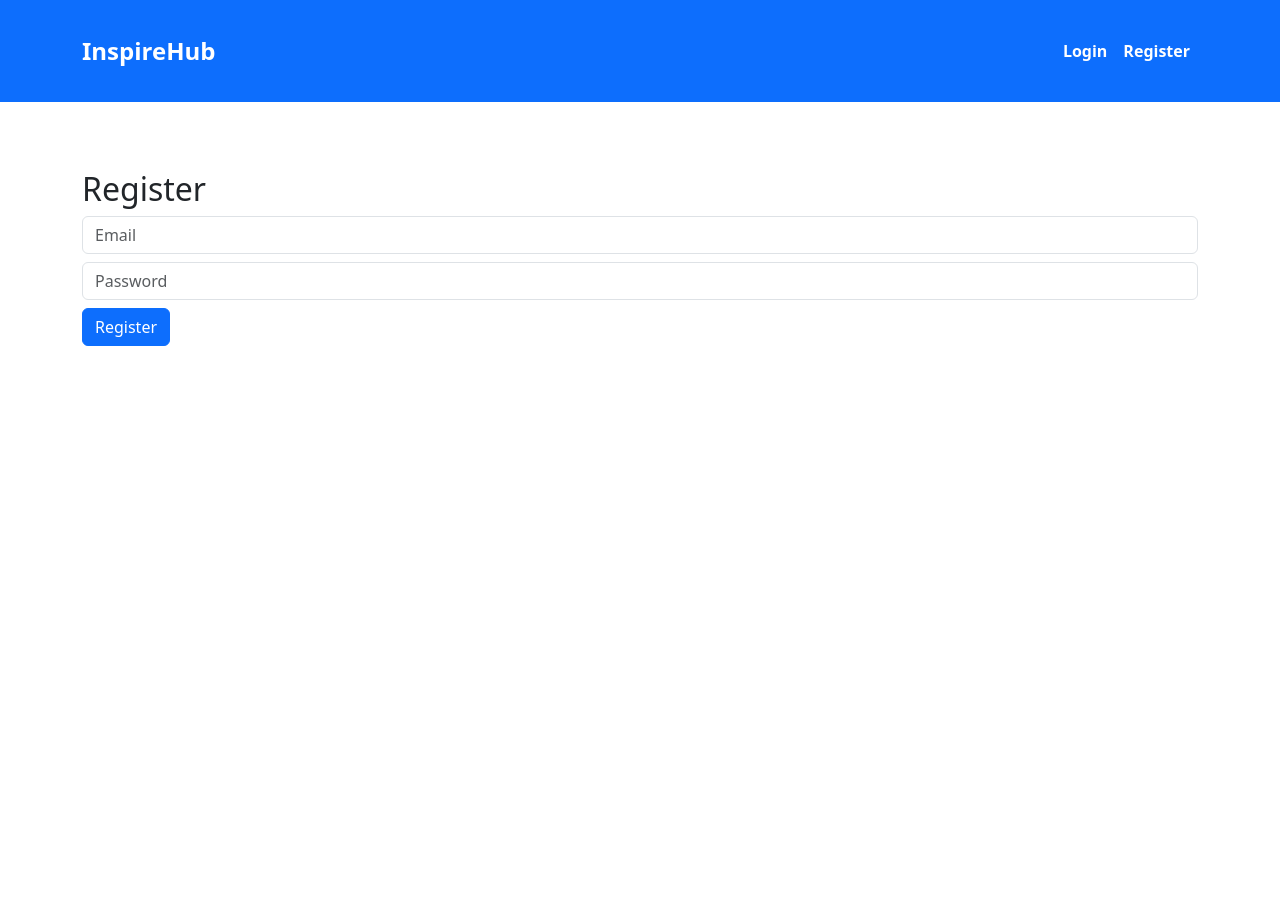
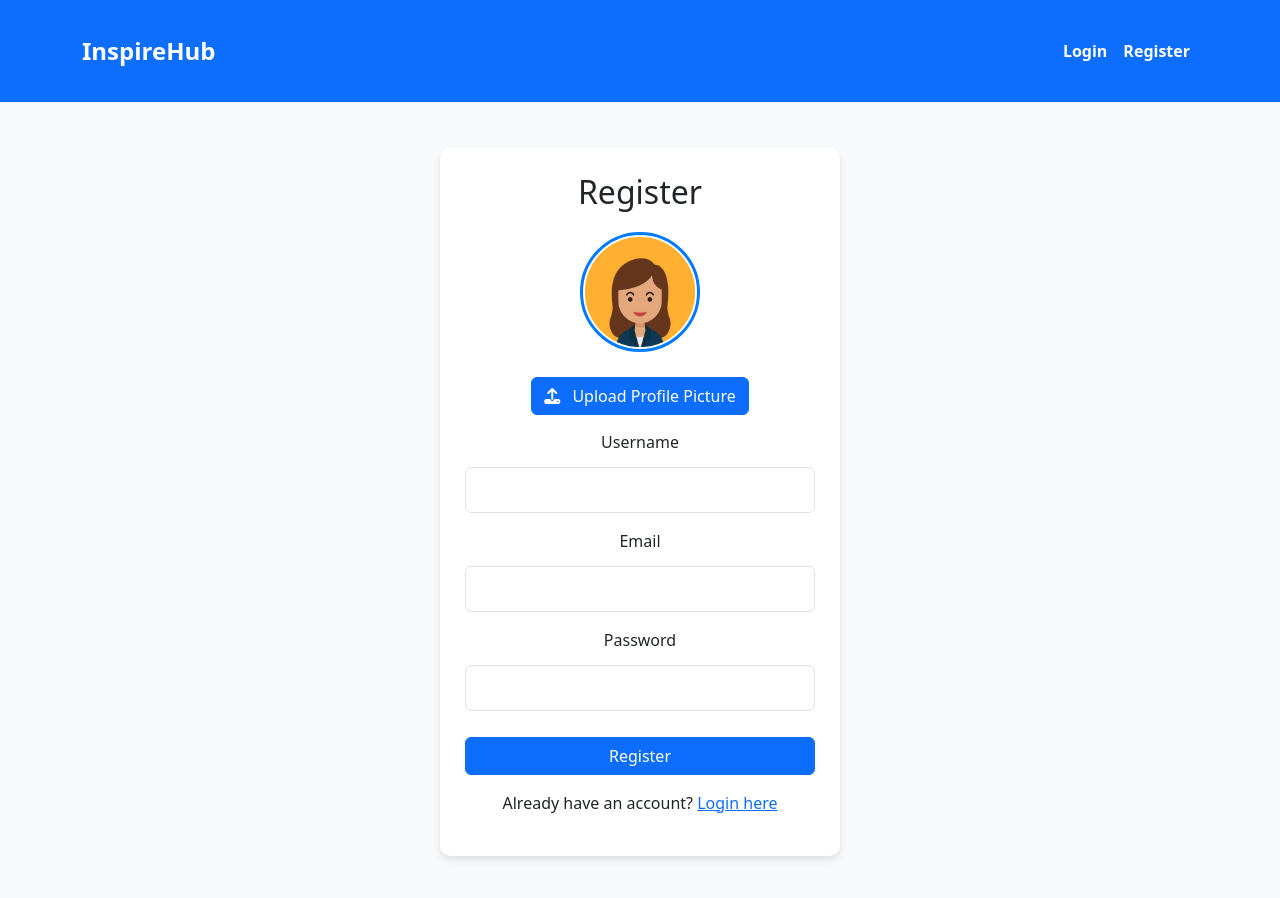
Before and after one commit to Hila4194/InspireHub-Frontend, a React (Vite) app: page /register in a window 1280 px wide. Shown: the top 898 px of the page. Before the commit the page ends 800 px from the top, so only its background shows below. Built offline with nearby package versions, Linux system fonts and the light colour scheme.

Commit message:
Arrangement of the application - development of a registration screen and adding a profile picture option, arrangement of a login screen with a username and password

```diff
--- a/package.json
+++ b/package.json
@@ -10,10 +10,12 @@
     "preview": "vite preview"
   },
   "dependencies": {
+    "@fortawesome/fontawesome-free": "^6.7.2",
     "axios": "^1.8.1",
     "bootstrap": "^5.3.3",
     "react": "^19.0.0",
     "react-dom": "^19.0.0",
+    "react-icons": "^5.5.0",
     "react-router-dom": "^7.2.0"
   },
   "devDependencies": {
--- a/src/App.tsx
+++ b/src/App.tsx
@@ -1,7 +1,8 @@
 import AppRoutes from "./routes";
-import AuthProvider from "./context/Authcontext";
+import { AuthProvider } from "./context/AuthContext";
 import Navbar from "./components/Navbar";
 import "./styles/App.css";
+import "@fortawesome/fontawesome-free/css/all.css";
 
 const App = () => {
   console.log("App component is rendering!");
--- a/src/context/AuthContext.tsx
+++ b/src/context/AuthContext.tsx
@@ -1,40 +1,71 @@
-import React, { createContext, useState } from "react";
+import React, { createContext, useState, useEffect } from "react";
+import axios from "axios";
+
+interface AuthContextType {
+    user: User | null;
+    login: (userData: LoginData) => Promise<void>;
+    logout: () => void;
+}
 
 interface User {
     _id: string;
-  email: string;
+    username: string;
+    profilePicture?: string;
+    accessToken: string;
 }
 
-interface AuthContextType {
-  user: User | null;
-  token: string | null;
-  login: (token: string, user: User) => void;
-  logout: () => void;
+interface LoginData {
+    username: string;
+    password: string;
 }
 
 export const AuthContext = createContext<AuthContextType | null>(null);
 
-const AuthProvider: React.FC<{ children: React.ReactNode }> = ({ children }) => {
-  const [user, setUser] = useState<User | null>(null);
-  const [token, setToken] = useState<string | null>(localStorage.getItem("token"));
+export const AuthProvider: React.FC<{ children: React.ReactNode }> = ({ children }) => {
+    const [user, setUser] = useState<User | null>(() => {
+        const storedUser = localStorage.getItem("user");
+        return storedUser ? JSON.parse(storedUser) : null;
+    });
 
-  const login = (newToken: string, userData: User) => {
-    localStorage.setItem("token", newToken);
-    setToken(newToken);
-    setUser(userData);
+    // Login function
+    const login = async (userData: LoginData) => {
+        try {
+            const response = await axios.post("http://localhost:5000/api/auth/login", {
+                username: userData.username,
+                password: userData.password,
+            });
+
+            const loggedInUser: User = {
+                _id: response.data._id,
+                username: response.data.username,
+                profilePicture: response.data.profilePicture,
+                accessToken: response.data.accessToken,
             };
 
-  const logout = () => {
-    localStorage.removeItem("token");
-    setToken(null);
-    setUser(null);
+            setUser(loggedInUser);
+            localStorage.setItem("user", JSON.stringify(loggedInUser));
+        } catch {
+            throw new Error("Invalid username or password");
+        }
     };
 
+    // Logout function
+    const logout = () => {
+        setUser(null);
+        localStorage.removeItem("user");
+    };
+
+    // Automatically load user from localStorage when the app starts
+    useEffect(() => {
+        const storedUser = localStorage.getItem("user");
+        if (storedUser) {
+            setUser(JSON.parse(storedUser));
+        }
+    }, []);
+
     return (
-    <AuthContext.Provider value={{ user, token, login, logout }}>
+        <AuthContext.Provider value={{ user, login, logout }}>
             {children}
         </AuthContext.Provider>
     );
 };
-
-export default AuthProvider;
--- a/src/pages/DashboardPage.tsx
+++ b/src/pages/DashboardPage.tsx
@@ -1,7 +1,7 @@
 import React, { useContext, useEffect, useState } from "react";
 import axios from "axios";
 import { useNavigate } from "react-router-dom";
-import { AuthContext } from "../context/Authcontext";
+import { AuthContext } from "../context/AuthContext";
 import "../styles/dashboard.css";
 
 interface Post {
--- a/src/pages/LoginPage.tsx
+++ b/src/pages/LoginPage.tsx
@@ -1,33 +1,74 @@
 import React, { useState, useContext } from "react";
+import { useNavigate } from "react-router-dom";
 import axios from "axios";
-import { useNavigate } from "react-router-dom";
-import { AuthContext } from "../context/Authcontext";
+import { AuthContext } from "../context/AuthContext";
 
 const LoginPage = () => {
-  const [email, setEmail] = useState("");
+    const authContext = useContext(AuthContext);
+    if (!authContext) {
+        throw new Error("AuthContext is null");
+    }
+    const { login } = authContext;
+    const navigate = useNavigate();
+
+    const [username, setUsername] = useState("");
     const [password, setPassword] = useState("");
-  const { login } = useContext(AuthContext)!;
-  const navigate = useNavigate();
+    const [error, setError] = useState("");
 
     const handleSubmit = async (e: React.FormEvent) => {
         e.preventDefault();
+        setError("");
+
+        if (!username || !password) {
+            setError("Please enter your username and password.");
+            return;
+        }
+
         try {
-      const res = await axios.post("http://localhost:5000/auth/login", { email, password });
-      login(res.data.token, res.data.user);
+            const response = await axios.post("http://localhost:5000/api/auth/login", {
+                username,
+                password
+            });
+
+            login(response.data);
             navigate("/dashboard");
-    } catch (error) {
-      console.error("Login failed:", error);
+        } catch{
+            setError("Invalid username or password. Please try again.");
         }
     };
 
     return (
-    <div className="container mt-5">
-      <h2>Login</h2>
+        <div className="container d-flex justify-content-center align-items-center vh-100">
+            <div className="card p-4 shadow-lg" style={{ width: "400px" }}>
+                <h2 className="text-center">Login</h2>
+                {error && <div className="alert alert-danger text-center">{error}</div>}
                 <form onSubmit={handleSubmit}>
-        <input type="email" placeholder="Email" value={email} onChange={(e) => setEmail(e.target.value)} className="form-control mb-2"/>
-        <input type="password" placeholder="Password" value={password} onChange={(e) => setPassword(e.target.value)} className="form-control mb-2"/>
-        <button type="submit" className="btn btn-primary">Login</button>
+                    <div className="mb-3">
+                        <label className="form-label">Username</label>
+                        <input
+                            type="text"
+                            className="form-control"
+                            placeholder="Enter your username"
+                            value={username}
+                            onChange={(e) => setUsername(e.target.value)}
+                        />
+                    </div>
+                    <div className="mb-3">
+                        <label className="form-label">Password</label>
+                        <input
+                            type="password"
+                            className="form-control"
+                            placeholder="Enter your password"
+                            value={password}
+                            onChange={(e) => setPassword(e.target.value)}
+                        />
+                    </div>
+                    <button type="submit" className="btn btn-primary w-100">Login</button>
                 </form>
+                <div className="text-center mt-3">
+                    <p>Don't have an account? <a href="/register">Register here</a></p>
+                </div>
+            </div>
         </div>
     );
 };
--- a/src/pages/ProfilePage.tsx
+++ b/src/pages/ProfilePage.tsx
@@ -1,5 +1,5 @@
 import { useContext } from "react";
-import { AuthContext } from "../context/Authcontext";
+import { AuthContext } from "../context/AuthContext";
 import "../styles/profile.css";
 
 const Profile = () => {
@@ -11,7 +11,7 @@ const Profile = () => {
         <h2>User Profile</h2>
         {user ? (
           <>
-            <h4 className="fw-bold">{user.email}</h4>
+            <h4 className="fw-bold">{user.username}</h4>
             <p className="text-muted">User ID: {user._id}</p>
           </>
         ) : (
--- a/src/pages/RegisterPage.tsx
+++ b/src/pages/RegisterPage.tsx
@@ -1,30 +1,154 @@
 import React, { useState } from "react";
 import axios from "axios";
-import { useNavigate } from "react-router-dom";
+import { Link, useNavigate } from "react-router-dom";
+import "../styles/register.css";
+import defaultAvatar from "../assets/default-avatar.png"; // Import default avatar
 
 const RegisterPage = () => {
+  const [username, setUsername] = useState("");
   const [email, setEmail] = useState("");
   const [password, setPassword] = useState("");
+  const [profilePicture, setProfilePicture] = useState<File | null>(null);
+  const [previewImage, setPreviewImage] = useState<string>(defaultAvatar);
+  const [message, setMessage] = useState("");
   const navigate = useNavigate();
 
-  const handleSubmit = async (e: React.FormEvent) => {
+  // Validation state
+  const [errors, setErrors] = useState<{ username?: string; email?: string; password?: string }>({});
+
+  // Handle File Selection
+  const handleFileChange = (e: React.ChangeEvent<HTMLInputElement>) => {
+    if (e.target.files && e.target.files[0]) {
+      const file = e.target.files[0];
+      setProfilePicture(file);
+      setPreviewImage(URL.createObjectURL(file)); // Preview the selected image
+    }
+  };
+
+  // Validate Inputs
+  const validateInputs = () => {
+    const newErrors: { username?: string; email?: string; password?: string } = {};
+
+    // Username validation: must contain letters and numbers
+    if (!/^(?=.*[a-zA-Z])(?=.*\d).+$/.test(username)) {
+      newErrors.username = "Username must contain both letters and numbers";
+    }
+
+    // Email validation: must contain @ and follow standard email format
+    if (!/^[^\s@]+@[^\s@]+\.[^\s@]+$/.test(email)) {
+      newErrors.email = "Invalid email format";
+    }
+
+    // Password validation: must be at least 6 characters
+    if (password.length < 6) {
+      newErrors.password = "Password must be at least 6 characters long";
+    }
+
+    setErrors(newErrors);
+    return Object.keys(newErrors).length === 0; // Return true if no errors
+  };
+
+  // Handle Registration
+  const handleRegister = async (e: React.FormEvent) => {
     e.preventDefault();
+    setMessage("");
+
+    if (!validateInputs()) {
+      return; // Stop submission if validation fails
+    }
+
+    const formData = new FormData();
+    formData.append("username", username);
+    formData.append("email", email);
+    formData.append("password", password);
+    if (profilePicture) formData.append("profilePicture", profilePicture);
+
     try {
-      await axios.post("http://localhost:5000/auth/register", { email, password });
-      navigate("/login");
-    } catch (error) {
-      console.error("Registration failed:", error);
+      const response = await axios.post("http://localhost:5000/auth/register", formData, {
+        headers: { "Content-Type": "multipart/form-data" },
+      });
+
+      setMessage(response.data.message);
+      navigate("/login"); // Redirect to Login Page after successful registration
+    } catch (error: unknown) {
+      if (axios.isAxiosError(error)) {
+        setMessage(error.response?.data?.message || "Registration failed");
+      } else {
+        setMessage("An unexpected error occurred");
+      }
     }
   };
 
   return (
-    <div className="container mt-5">
-      <h2>Register</h2>
-      <form onSubmit={handleSubmit}>
-        <input type="email" placeholder="Email" value={email} onChange={(e) => setEmail(e.target.value)} className="form-control mb-2"/>
-        <input type="password" placeholder="Password" value={password} onChange={(e) => setPassword(e.target.value)} className="form-control mb-2"/>
-        <button type="submit" className="btn btn-primary">Register</button>
-      </form>
+    <div className="register-container">
+      <div className="register-card">
+        <h2>Register</h2>
+        {/* Profile Picture Preview */}
+        <div className="profile-picture-container">
+          <img src={previewImage} alt="Profile Preview" className="profile-picture" />
+        </div>
+
+        {/* Custom File Upload Button */}
+        <div className="upload-button-container">
+          <label htmlFor="profile-picture" className="btn btn-primary upload-button">
+            <i className="fas fa-upload"></i> Upload Profile Picture
+          </label>
+          <input
+            type="file"
+            id="profile-picture"
+            className="d-none"
+            onChange={handleFileChange}
+            accept="image/*"
+          />
+        </div>
+
+        <form onSubmit={handleRegister}>
+          {/* Username */}
+          <div className="mb-3">
+            <label className="form-label">Username</label>
+            <input
+              type="text"
+              className={`form-control ${errors.username ? "is-invalid" : ""}`}
+              value={username}
+              onChange={(e) => setUsername(e.target.value)}
+              required
+            />
+            {errors.username && <div className="invalid-feedback">{errors.username}</div>}
+          </div>
+
+          {/* Email */}
+          <div className="mb-3">
+            <label className="form-label">Email</label>
+            <input
+              type="email"
+              className={`form-control ${errors.email ? "is-invalid" : ""}`}
+              value={email}
+              onChange={(e) => setEmail(e.target.value)}
+              required
+            />
+            {errors.email && <div className="invalid-feedback">{errors.email}</div>}
+          </div>
+
+          {/* Password */}
+          <div className="mb-3">
+            <label className="form-label">Password</label>
+            <input
+              type="password"
+              className={`form-control ${errors.password ? "is-invalid" : ""}`}
+              value={password}
+              onChange={(e) => setPassword(e.target.value)}
+              required
+            />
+            {errors.password && <div className="invalid-feedback">{errors.password}</div>}
+          </div>
+
+          <button type="submit" className="btn btn-primary w-100">Register</button>
+        </form>
+        {message && <p className="mt-3 text-danger">{message}</p>}
+        <p className="mt-3">
+          Already have an account? <Link to="/login">Login here</Link>
+        </p>
+      </div>
     </div>
   );
 };
--- /dev/null
+++ b/src/styles/register.css
@@ -0,0 +1,77 @@
+.register-container {
+    display: flex;
+    justify-content: center;
+    align-items: center;
+    min-height: 100vh;
+    background-color: #f8f9fa;
+  }
+
+  .register-card {
+    background-color: white;
+    padding: 25px;
+    border-radius: 10px;
+    box-shadow: 0px 4px 6px rgba(0, 0, 0, 0.1);
+    max-width: 400px;
+    width: 100%;
+    text-align: center;
+  }
+
+  /* Profile Picture */
+  .profile-picture-container {
+    margin-bottom: 15px;
+  }
+
+  .profile-picture {
+    width: 120px;
+    height: 120px;
+    border-radius: 50%;
+    object-fit: cover;
+    border: 3px solid #007bff;
+    display: block;
+    margin: 0 auto;
+  }
+
+  /* Custom Upload Button */
+  .upload-button-container {
+    margin-bottom: 15px;
+  }
+
+  .upload-button {
+    cursor: pointer;
+    padding: 10px 20px;
+    display: inline-flex;
+    justify-content: center;
+    align-items: center;
+    font-size: 16px;
+  }
+
+  .upload-button i {
+    margin-right: 8px;
+  }
+
+  .register-card h2 {
+    margin-bottom: 20px;
+  }
+
+  .register-card input {
+    width: 100%;
+    padding: 10px;
+    margin-top: 5px;
+  }
+
+  .register-card .btn-primary {
+    margin-top: 10px;
+  }
+
+  /* Red error messages */
+.invalid-feedback {
+  color: red;
+  font-size: 14px;
+  margin-top: 5px;
+}
+
+/* Bootstrap class to highlight invalid fields */
+.is-invalid {
+  border-color: red !important;
+  background-color: #ffe6e6 !important;
+}
```
Also changed, not shown: src/main.tsx (+7 -3 lines), src/assets/default-avatar.png (added), 1 other file (tests, documents, lock files or other folders). Lines whose indentation alone changed are shown as unchanged.
